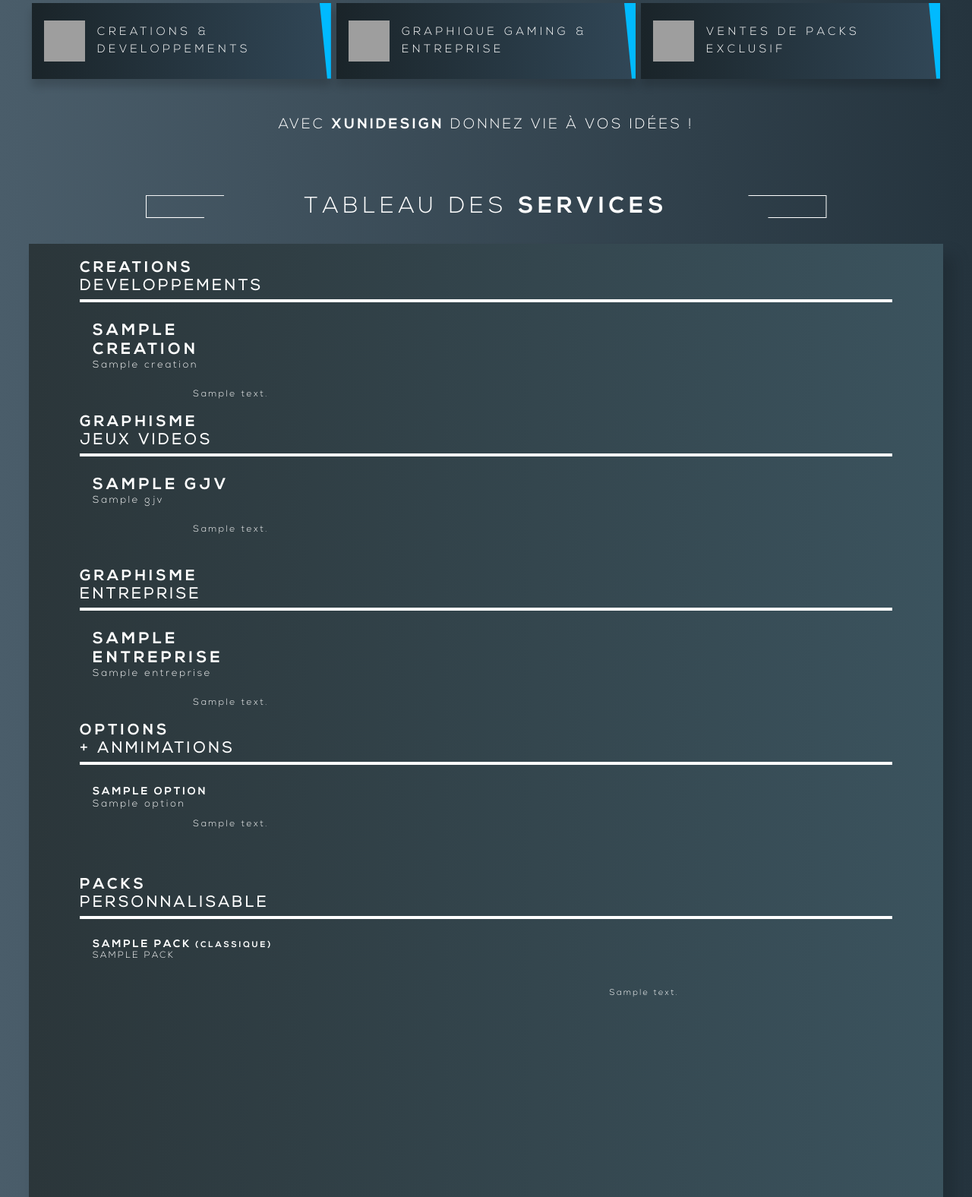
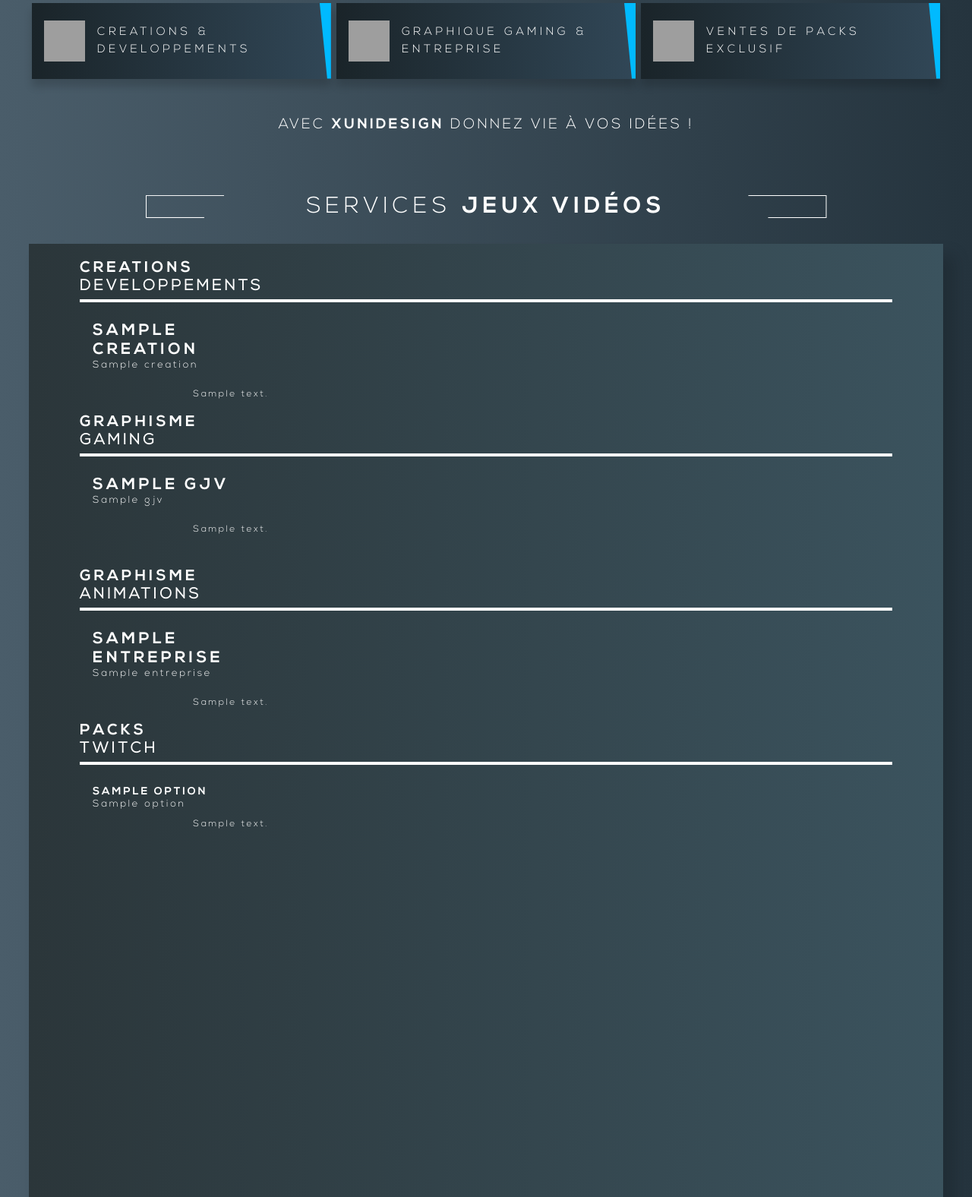
Before and after one commit to Lync78/vincent, a Symfony app: template templates/main/index.html.twig in a window 1280 px wide. Shown: the part 254-1830 px from the top of the page at 76% size. Run offline with Twig, Linux system fonts and the light colour scheme; the template is opened without the code that fills it: most values are stand-ins (such as "Sample title", 1, 10 or a date in 2020); grey boxes marked "Sample" are stand-in pictures; some libraries are stand-ins or nearby versions; grey boxes are pictures that could not be loaded.

Commit message:
correction du code

```diff
--- a/public/css/templates/home/home.css
+++ b/public/css/templates/home/home.css
@@ -696,6 +696,17 @@
 
 @media (min-width: 1820px) {
 
+    .flex-grid-prix {
+        display: flex;
+        flex-flow: row nowrap;
+        justify-content: flex-start;
+    }
+
+    .block-price {
+        width: 17px;
+        height: 100%;
+    }
+
     .presentation h1{
         width: 624px;
         font-family: Nexa-Light, sans-serif;
@@ -742,14 +753,16 @@
     .box-polygon{
         display: block;
         width: 100px;
-        height: 800px;
         clip-path: polygon(77.33% 0, 100% 0%, 100% 100%, 95% 100%);
         background: #00BAFF 0 0 no-repeat padding-box;
     }
 
+    .tableau-prix, .box-polygon {
+        height: 615px;
+    }
+
     .tableau-prix{
         width: 1820px;
-        height: 800px;
     }
 
     .tableau-prix-v1820{
@@ -1148,11 +1161,11 @@
 }
 
 .couleur-animation {
-    background: transparent linear-gradient(90deg, #FF00D5 0%, #005D80 100%) 0 0 no-repeat padding-box;
+    background: transparent linear-gradient(180deg, #FF00D5 0%, #005D80 100%) 0 0 no-repeat padding-box;
 }
 
 .couleur-graphisme-gaming {
-    background: transparent linear-gradient(270deg, #00BAFF 0%, #005D80 100%) 0 0 no-repeat padding-box;
+    background: transparent linear-gradient(180deg, #00BAFF 0%, #005D80 100%) 0 0 no-repeat padding-box;
 }
 
 .couleur-graphisme-entreprise {
@@ -1164,7 +1177,7 @@
 }
 
 .couleur-creations-dev {
-    background: transparent linear-gradient(90deg, #00FFB9 0%, #0BA4DE 100%) 0 0 no-repeat padding-box;
+    background: transparent linear-gradient(180deg, #00FFB9 0%, #0BA4DE 100%) 0 0 no-repeat padding-box;
 }
 
 .couleur-packs {
@@ -1366,6 +1379,9 @@
 
 
 
+
+
+
 .box-prix.excel h3{
     width: 768px !important;
     margin: 8px 11px 0 0 !important;
@@ -1538,6 +1554,10 @@
     animation: 1s ease-in 1 RightToLeft;
 }
 
+.flex-grid-prix {
+    background-color: #253841;
+}
+
 
 @keyframes LeftToRight {
     from {
--- a/src/Controller/Admin/ExclusiviteController.php
+++ b/src/Controller/Admin/ExclusiviteController.php
@@ -44,7 +44,7 @@
             $deletesForms[] = $this->createForm(DeleteType::class)->createView();
         }
 
-        return $this->render("admin/exclusivite/exclusivite.html.twig",["var" => "exclusivite"]);
+        return $this->render("admin/exclusivite/exclusivite.html.twig",["var" => "exclusivite","forms" => $forms, "deletes" => $deletesForms,"exclusivites" => $exclusivites]);
     }
 
     #[Route(path: "/delete/{id}", name: "delete")]
--- a/templates/main/index.html.twig
+++ b/templates/main/index.html.twig
@@ -65,7 +65,7 @@
                     <hr>
                     <hr>
                 </div>
-                <h3>tableau des <span>services</span></h3>
+                <h3>services <span>jeux vidéos</span></h3>
                 <div class="element rotate">
                     <hr>
                     <hr>
@@ -92,7 +92,7 @@
                         {% endfor %}
                     </div>
                     <div class="texte-flex">
-                        <h1>graphisme <br><span>jeux videos</span></h1>
+                        <h1>graphisme <br><span>gaming</span></h1>
                     </div>
                     <hr>
                     <div class="darkBlue-blue">
@@ -109,7 +109,7 @@
                         {% endfor %}
                     </div>
                     <div class="texte-flex">
-                        <h1>graphisme <span>entreprise</span></h1>
+                        <h1>graphisme <span>animations</span></h1>
                     </div>
                     <hr>
                     <div class="blue-darkBlue">
@@ -126,7 +126,7 @@
                         {% endfor %}
                     </div>
                     <div class="texte-flex">
-                        <h1>options <span><br>+ anmimations</span></h1>
+                        <h1>packs <span><br>twitch</span></h1>
                     </div>
                     <hr>
                     <div class="purple-blue">
@@ -142,79 +142,27 @@
                             {% set i = i + 1 %}
                         {% endfor %}
                     </div>
-                    <div class="texte-flex">
-                        <h1>packs <span>personnalisable</span></h1>
-                    </div>
-                    <hr>
-                    <div class="blue-black">
-                        {% set i = 1 %}
-                        {% for data in packs %}
-                            <div class="slot slot-{{ i }} {{ data.background }} packs">
-                                <h2>{{ data.getTitle }}{{ i == 1 ? '<span> (classique) </span>' : '' }}</h2>
-                                <p class="sous-description">{{ data.getSbtitle == "none" ? "" : data.getSbtitle }}</p>
-                                <div>
-                                    <p class="last">{{ data.getdescription }}</p>
-                                </div>
-                            </div>
-                            {% set i = i + 1 %}
-                        {% endfor %}
-                    </div>
                 </div>
                 <div class="tableau-prix-v1820">
                     <aside class="d-flex column-wrap align-items-end info-service">
                         <h1>creations <span>developpements</span></h1>
-                        <h1>graphisme <span>jeux videos</span></h1>
-                        <h1>graphisme <span>entreprise</span></h1>
-                        <h1>option <span><br>+ animation</span></h1>
+                        <h1>graphisme <span>gaming</span></h1>
+                        <h1>graphisme <span>animations</span></h1>
+                        <h1>packs <span><br>twitch</span></h1>
                     </aside>
                     <aside>
                         <hr class="hr-blanc">
                     </aside>
                     <aside class="d-grid grid-prix">
                         {% for service in services %}
-                            <div class="{{ service.getPosition }} {{ service.background }} excel">
-                                <h2>{{ service.getTitle }}</h2>
-                                <p>{{ service.getSbtitle }}</p>
-                                <div class="d-flex row-wrap justify-end">
-                                    <h3>{{ service.getDescription }}</h3>
+                            <div class="{{ service.getPosition }} flex-grid-prix excel">
+                                <div class="{{ service.background }} block-price" ></div>
+                                <div>
+                                    <h2>{{ service.getTitle }}</h2>
+                                    <p>{{ service.getDescription }}</p>
                                 </div>
                             </div>
                         {%  endfor %}
-                    </aside>
-                    <aside class="last-info-service">
-                        <h1>packs <span>disponible</span></h1>
-                    </aside>
-                    <aside>
-                        <hr class="second-hr-blanc">
-                    </aside>
-                    <aside class="box-prix {{ packs[0].background }} excel">
-                        <h2>{{ packs[0].getTitle }} <span>(classique)</span></h2>
-                        <p>{{ packs[0].getSbtitle }}</p>
-                        <div class="d-flex justify-end row-wrap">
-                            <h3>{{ packs[0].getDescription }}</h3>
-                        </div>
-                    </aside>
-                    <aside class="pack-animation {{ packs[1].background }}">
-                        <h2>{{ packs[1].getTitle }}</h2>
-                        {% if packs[1].getSbtitle == "none" %}
-                            <p></p>
-                        {% else %}
-                            <p>{{ packs[1].getSbtitle }}</p>
-                        {% endif %}
-                        <div class="d-flex justify-end row-wrap">
-                            <h3>{{ packs[1].getDescription }}</h3>
-                        </div>
-                    </aside>
-                    <aside class="pack-full-anime {{ packs[2].background }}">
-                        <h2>{{ packs[2].getTitle }}</h2>
-                        {% if packs[2].getSbtitle == "none" %}
-                            <p></p>
-                        {% else %}
-                            <p>{{ packs[2].getSbtitle }}</p>
-                        {% endif %}
-                        <div class="d-flex justify-end row-wrap">
-                            <h3>{{ packs[2].getDescription }}</h3>
-                        </div>
                     </aside>
                 </div>
                 <aside class="polygon-prix">
```
Also changed, not shown: public/css/templates/admin/exclusivite/exclusivite.css (+44 -0 lines), templates/admin/exclusivite/exclusivite.html.twig (+18 -1 lines).
